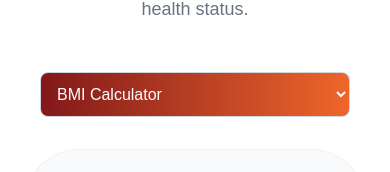
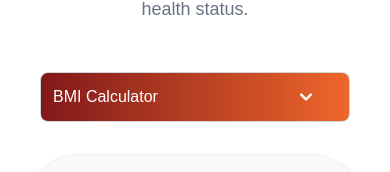
Before and after one commit to ManupriyaNagar/rbiomeds, a Next.js app: page /calculators in a window 390 px wide. Shown: the part 377-549 px from the top of the page. Built offline with nearby package versions, Linux system fonts and the light colour scheme.

Commit message:
change for arrow

```diff
--- a/app/Components/Home/Hero.tsx
+++ b/app/Components/Home/Hero.tsx
@@ -53,7 +53,7 @@ const Hero = () => {
                             transition={{ duration: 0.5, delay: 0.3 }}
                             className="flex items-center gap-4"
                         >
-                            <Link href="/services" className="group bg-[#ef662a] hover:bg-white text-white hover:text-[#ef662a] px-8 py-4 rounded-full font-bold text-lg transition-all duration-300 flex items-center gap-2 ">
+                            <Link href="/services" className="group bg-[#ef662a] hover:bg-white text-white hover:text-[#ef662a] md:px-8 px-4 md:py-4 py-2 rounded-full font-bold md:text-lg text-sm transition-all duration-300 flex items-center gap-2 ">
                                 Explore Our Services
                                 <ArrowUpRight className="w-5 h-5 group-hover:translate-x-1 group-hover:-translate-y-1 transition-transform" />
                             </Link>
--- a/app/Components/OurProduct/ExploreProduct.jsx
+++ b/app/Components/OurProduct/ExploreProduct.jsx
@@ -77,11 +77,11 @@ export default function ExploreProducts() {
                 </div>
 
                 {/* Tab Navigation - Mobile Dropdown */}
-                <div className="md:hidden mb-8 px-4">
+                <div className="md:hidden mb-8 px-8 relative">
                     <select
                         value={activeTab}
                         onChange={(e) => setActiveTab(e.target.value)}
-                        className="w-full p-3 rounded-lg border border-gray-300 bg-gradient-to-r from-red-900 to-[#ef662a] text-white focus:outline-none focus:ring-2 focus:ring-[#ef662a]"
+                        className="w-full p-3 rounded-lg border border-gray-100 bg-gradient-to-r from-red-900 to-[#ef662a] text-white focus:outline-none focus:ring-2 focus:ring-[#ef662a] appearance-none"
                     >
                         {tabs.map((tab) => (
                             <option key={tab.id} value={tab.id}>
@@ -89,6 +89,11 @@ export default function ExploreProducts() {
                             </option>
                         ))}
                     </select>
+                    <div className="absolute inset-y-0 right-12 flex items-center pointer-events-none text-white">
+                        <svg className="w-6 h-6 fill-current" viewBox="0 0 20 20">
+                            <path d="M5.293 7.293a1 1 0 011.414 0L10 10.586l3.293-3.293a1 1 0 111.414 1.414l-4 4a1 1 0 01-1.414 0l-4-4a1 1 0 010-1.414z" clipRule="evenodd" fillRule="evenodd"></path>
+                        </svg>
+                    </div>
                 </div>
 
                 {/* Tab Navigation - Desktop Tabs */}
--- a/app/calculators/page.tsx
+++ b/app/calculators/page.tsx
@@ -156,18 +156,23 @@ const CalculatorContent = () => {
                 </div>
 
                 {/* Tab Navigation - Mobile Dropdown */}
-                <div className="md:hidden mb-8 px-4">
+                <div className="md:hidden mb-8 px-4 relative">
                     <select
                         value={activeTab}
                         onChange={(e) => { setActiveTab(e.target.value); reset(); }}
-                        className="w-full p-3 rounded-lg border border-gray-300 bg-gradient-to-r from-red-900 to-[#ef662a] text-white focus:outline-none focus:ring-2 focus:ring-[#ef662a]"
+                        className="w-full p-3 rounded-lg border border-gray-300 bg-gradient-to-r from-red-900 to-[#ef662a] text-white focus:outline-none focus:ring-2 focus:ring-[#ef662a]  appearance-none"
                     >
                         {tabs.map((tab) => (
-                            <option key={tab.id} value={tab.id} className="text-gray-700 bg-white">
+                            <option key={tab.id} value={tab.id}>
                                 {tab.label}
                             </option>
                         ))}
                     </select>
+                    <div className="absolute inset-y-0 right-12 flex items-center pointer-events-none text-white">
+                        <svg className="w-6 h-6 fill-current" viewBox="0 0 20 20">
+                            <path d="M5.293 7.293a1 1 0 011.414 0L10 10.586l3.293-3.293a1 1 0 111.414 1.414l-4 4a1 1 0 01-1.414 0l-4-4a1 1 0 010-1.414z" clipRule="evenodd" fillRule="evenodd"></path>
+                        </svg>
+                    </div>
                 </div>
 
                 {/* Tab Navigation - Desktop Tabs */}
```
